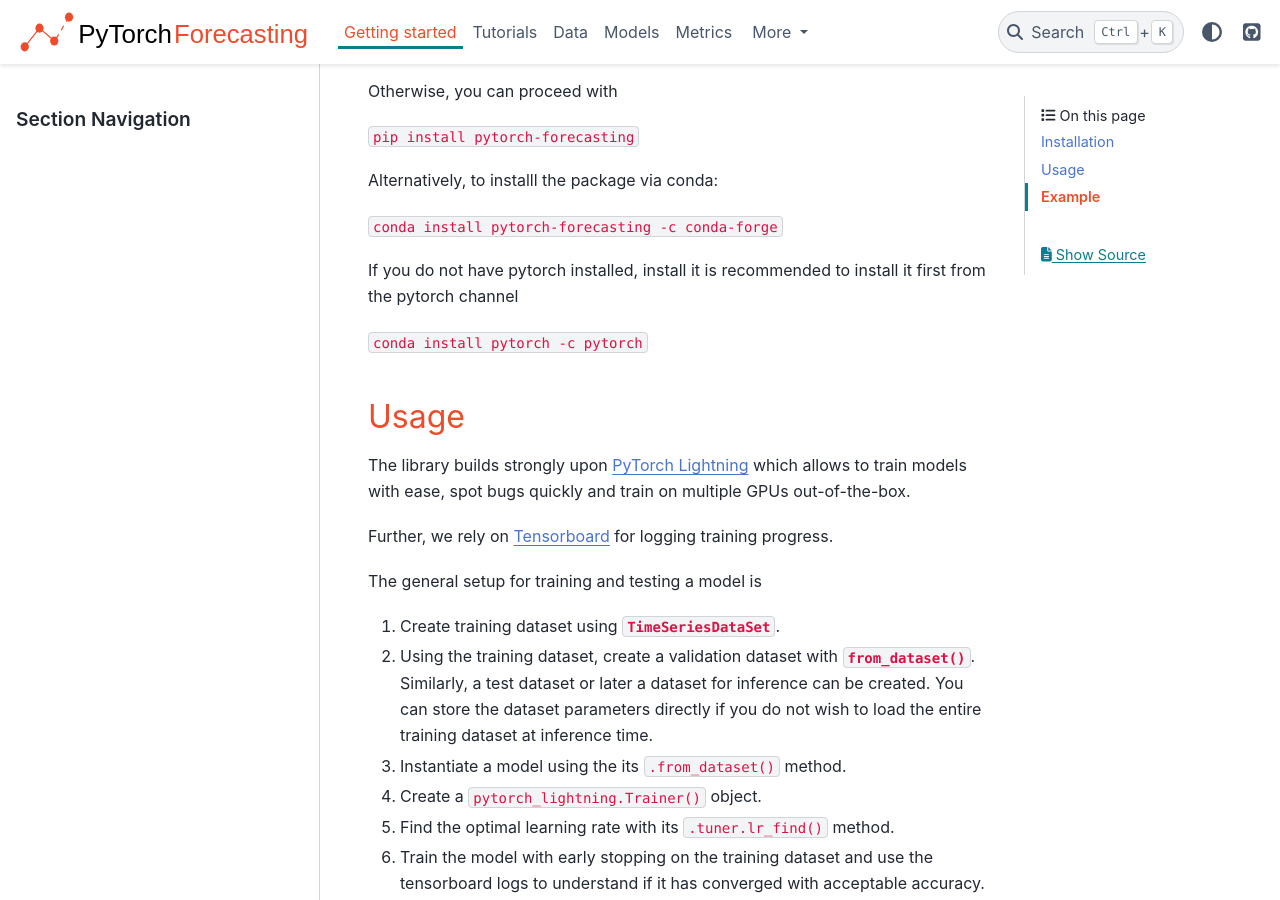
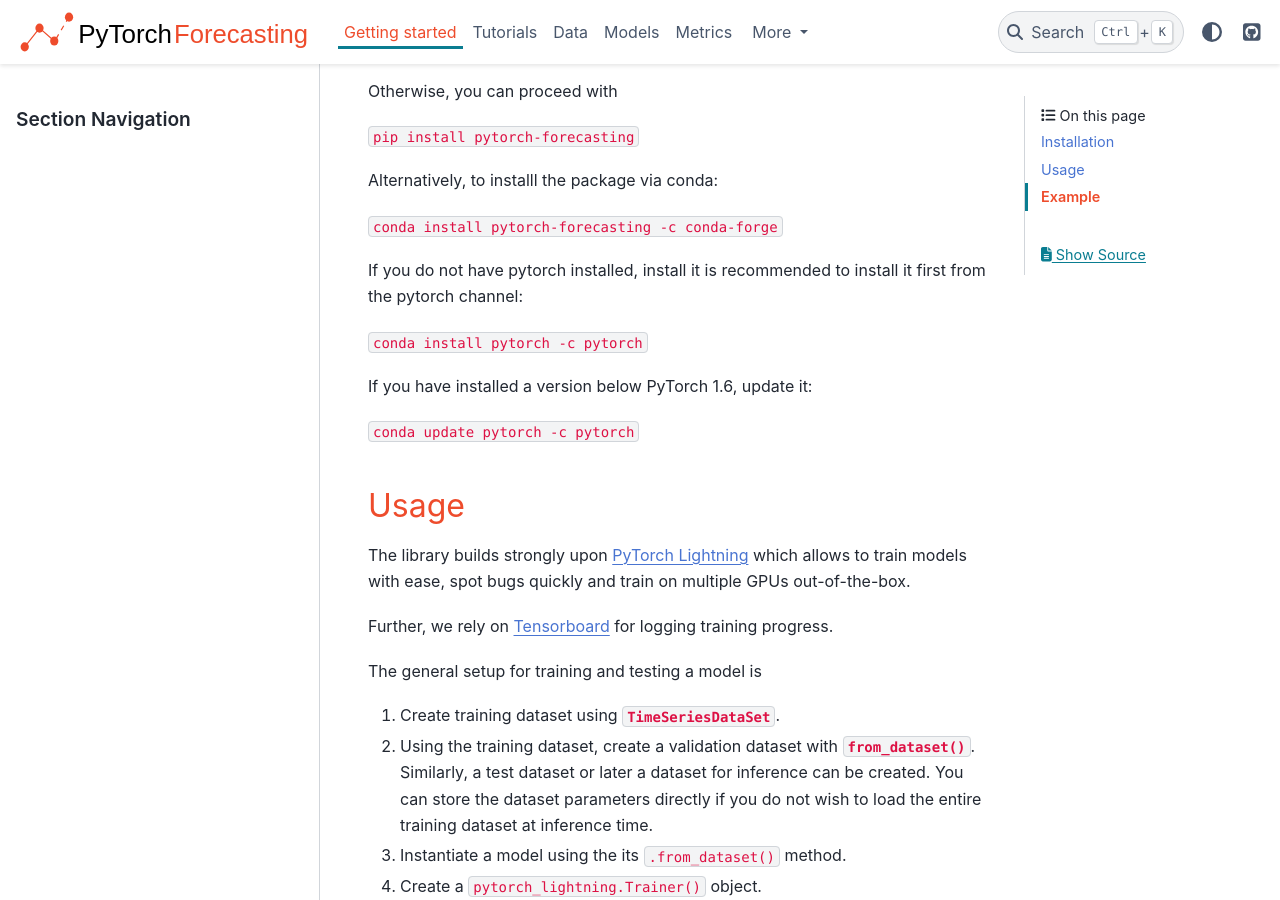
Before and after one commit to sktime/pytorch-forecasting, a Sphinx documentation site: the page built from docs/source/getting-started.rst, in a window 1280 px wide and 900 px high, scrolled down 302 px. Built offline with Sphinx 7.4.7 and the PyData theme 0.15.4, drawn with Linux system fonts in a browser that asks for light colours; pages that are not in the unit, such as notebooks, are missing from menus.

Commit message:
Clarify conda pytorch dependeny

```diff
--- a/docs/source/getting-started.rst
+++ b/docs/source/getting-started.rst
@@ -22,9 +22,13 @@
 
 ``conda install pytorch-forecasting -c conda-forge``
 
-If you do not have pytorch installed, install it is recommended to install it first from the pytorch channel
+If you do not have pytorch installed, install it is recommended to install it first from the pytorch channel:
 
 ``conda install pytorch -c pytorch``
+
+If you have installed a version below PyTorch 1.6, update it:
+
+``conda update pytorch -c pytorch``
 
 
 Usage
```
Also changed, not shown: README.md (+5 -1 lines).
